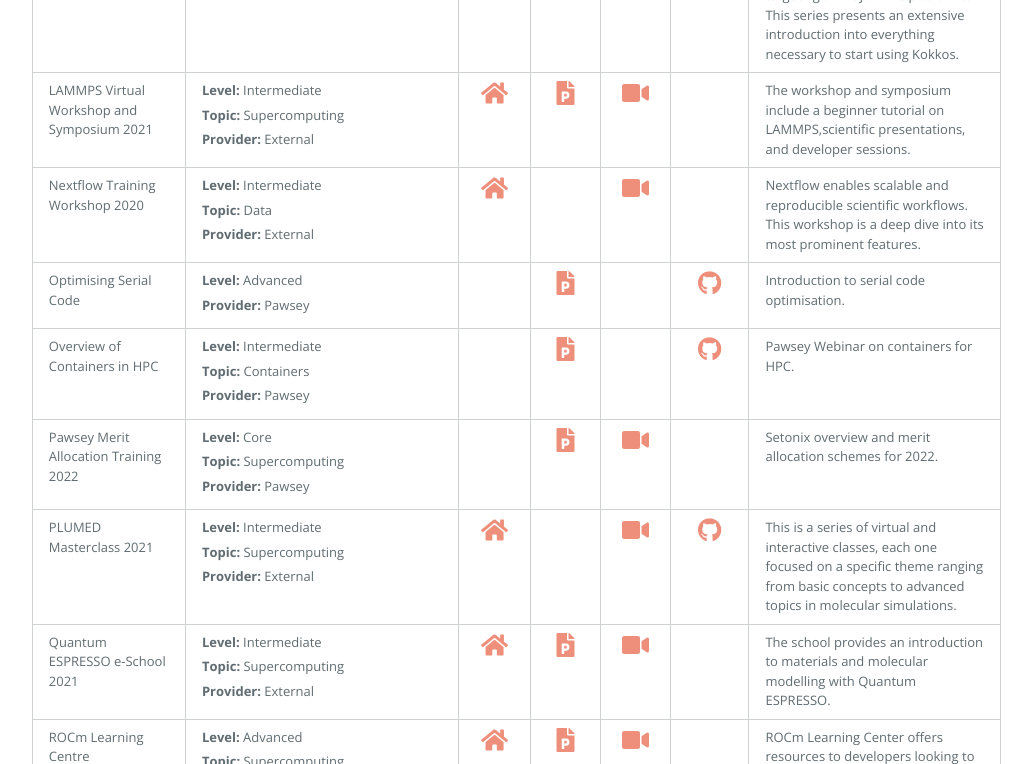
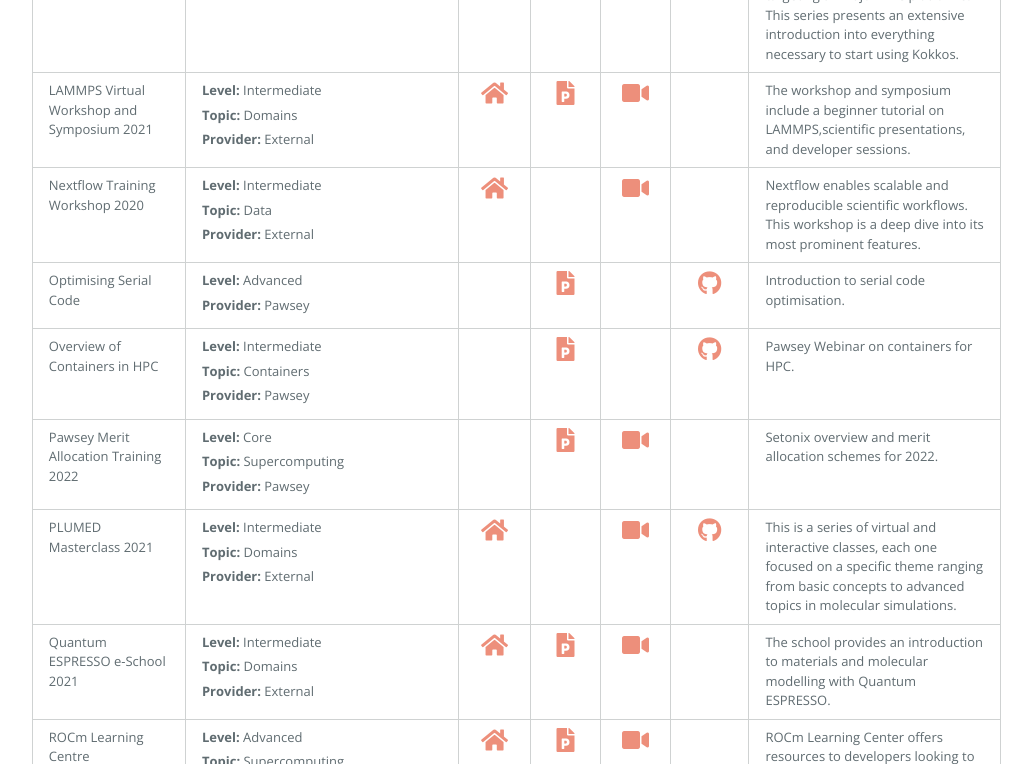
Before and after one commit to PawseySC/PawseySC.github.io, a Jekyll site: the page built from training.md, in a window 1280 px wide and 1400 px high, scrolled down 1569 px. Shown: the part 154-918 px from the top of the window, without its empty margins (173-1205 px from the left). Built offline with Jekyll 4.4.1, drawn with Linux system fonts in a browser that asks for light colours; our own code applies the rules of GitHub Pages for plain Markdown files; the repository's description, which GitHub fills in, is left out.

Commit message:
adding new topic tag Domains

```diff
--- a/_data/links.yml
+++ b/_data/links.yml
@@ -262,7 +262,7 @@
   description: This is a series of virtual and interactive classes, each one focused on a specific theme ranging from basic concepts to advanced topics in molecular simulations.
   pageName: training.md
   level: Intermediate
-  topic: Supercomputing
+  topic: Domains
   provider: External
   url: https://www.plumed.org/masterclass
   vid: https://www.plumed.org/masterclass
@@ -271,7 +271,7 @@
   description: The workshop and symposium include a beginner tutorial on LAMMPS,scientific presentations, and developer sessions.
   pageName: training.md
   level: Intermediate
-  topic: Supercomputing
+  topic: Domains
   provider: External
   url: https://www.lammps.org/workshops/Aug21
   ppt: https://www.lammps.org/workshops/Aug21/
@@ -280,7 +280,7 @@
   description: The school provides an introduction to materials and molecular modelling with Quantum ESPRESSO.
   pageName: training.md
   level: Intermediate
-  topic: Supercomputing
+  topic: Domains
   provider: External
   url: https://indico.ictp.it/event/9616
   ppt: https://indico.ictp.it/event/9616/other-view?view=ictptimetable
--- a/_layouts/default.html
+++ b/_layouts/default.html
@@ -50,6 +50,8 @@
           <label for="home">Visualisation</label><br>
           <input type="checkbox" id="containers" name="containers" value="Containers">
           <label for="home">Containers</label><br>
+          <input type="checkbox" id="domains" name="domains" value="Domains">
+          <label for="home">Domains</label><br>
         </div>
         <div class="search-label">
           <label>Provider</label>
--- a/assets/js/search.js
+++ b/assets/js/search.js
@@ -35,6 +35,10 @@
     filterResults();
   });
 
+  $('#domains').click(function() {
+    filterResults();
+  });
+
   $('#pawsey').click(function() {
     filterResults();
   });
@@ -59,11 +63,12 @@
       isCloud = $('#cloud').is(':checked');
       isVisualisation = $('#visualisation').is(':checked');
       isContainers = $('#containers').is(':checked');
+      isDomains = $('#domains').is(':checked');
 
       isPawsey = $('#pawsey').is(':checked');
       isExternal = $('#external').is(':checked');
 
-      if (isCore || isIntermediate || isAdvanced || isSupercomputing || isData || isCloud || isVisualisation || isContainers || isPawsey || isExternal)
+      if (isCore || isIntermediate || isAdvanced || isSupercomputing || isData || isCloud || isVisualisation || isContainers || isDomains || isPawsey || isExternal)
       {
         tag = $(this).find("td:eq(1)").html().toLowerCase();
         if (searchValue == "" &&
@@ -75,6 +80,7 @@
             (isCloud && tag.indexOf('cloud') > -1) ||
             (isVisualisation && tag.indexOf('visualisation') > -1) ||
             (isContainers && tag.indexOf('containers') > -1) ||
+            (isDomains && tag.indexOf('domains') > -1) ||
             (isPawsey && tag.indexOf('pawsey') > -1) ||
             (isExternal && tag.indexOf('external') > -1))
         {
@@ -89,6 +95,7 @@
                  (isCloud && tag.indexOf('cloud') > -1) ||
                  (isVisualisation && tag.indexOf('visualisation') > -1) ||
                  (isContainers && tag.indexOf('containers') > -1) ||
+                 (isDomains && tag.indexOf('domains') > -1) ||
                  (isPawsey && tag.indexOf('pawsey') > -1) ||
                  (isExternal && tag.indexOf('external') > -1))
         {
```
